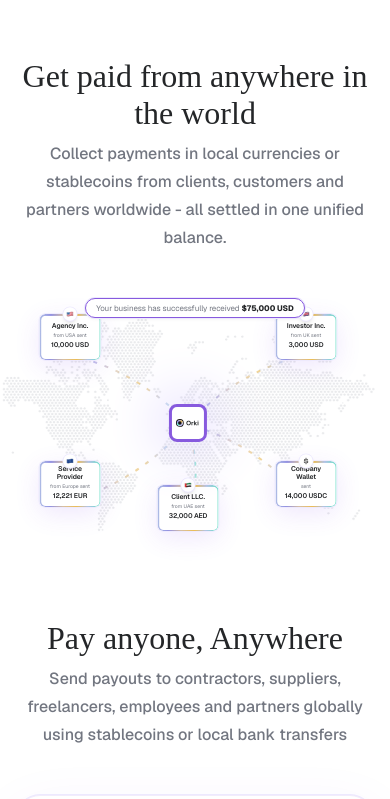
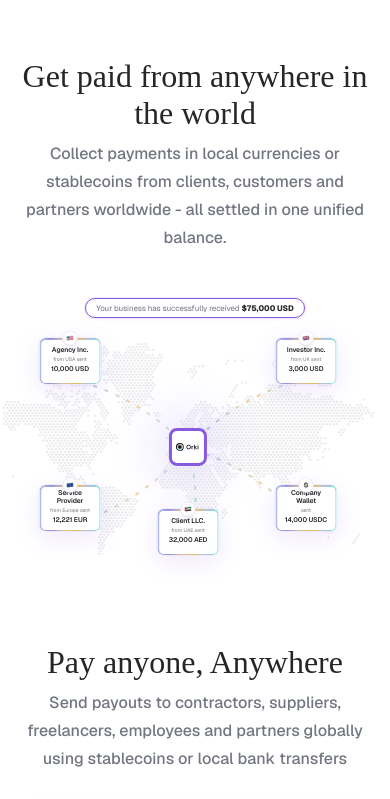
Before and after one commit to Major-Chuks/orki-home, a Next.js app: page / in a window 390 px wide. Shown: the part 7132-7931 px from the top of the page. Built offline with nearby package versions, Linux system fonts and the light colour scheme; a web font is replaced by a local one.

Commit message:
styles: fix notice overlaying cards

```diff
--- a/src/components/Page_Landing/GlobalPaymentMap/GlobalPaymentMap.module.css
+++ b/src/components/Page_Landing/GlobalPaymentMap/GlobalPaymentMap.module.css
@@ -40,7 +40,7 @@
 
 .notice {
   width: max-content;
-  margin: 0 auto;
+  margin: 0 auto 48px auto;
   border-radius: 16777200px;
   border: 1px solid var(--Gradient, #875ade);
   background: #fff;
@@ -389,6 +389,7 @@
     line-height: 10.418px;
     letter-spacing: -0.078px;
     padding: 4px 10px;
+    margin-bottom: 24px;
   }
 }
 
```
